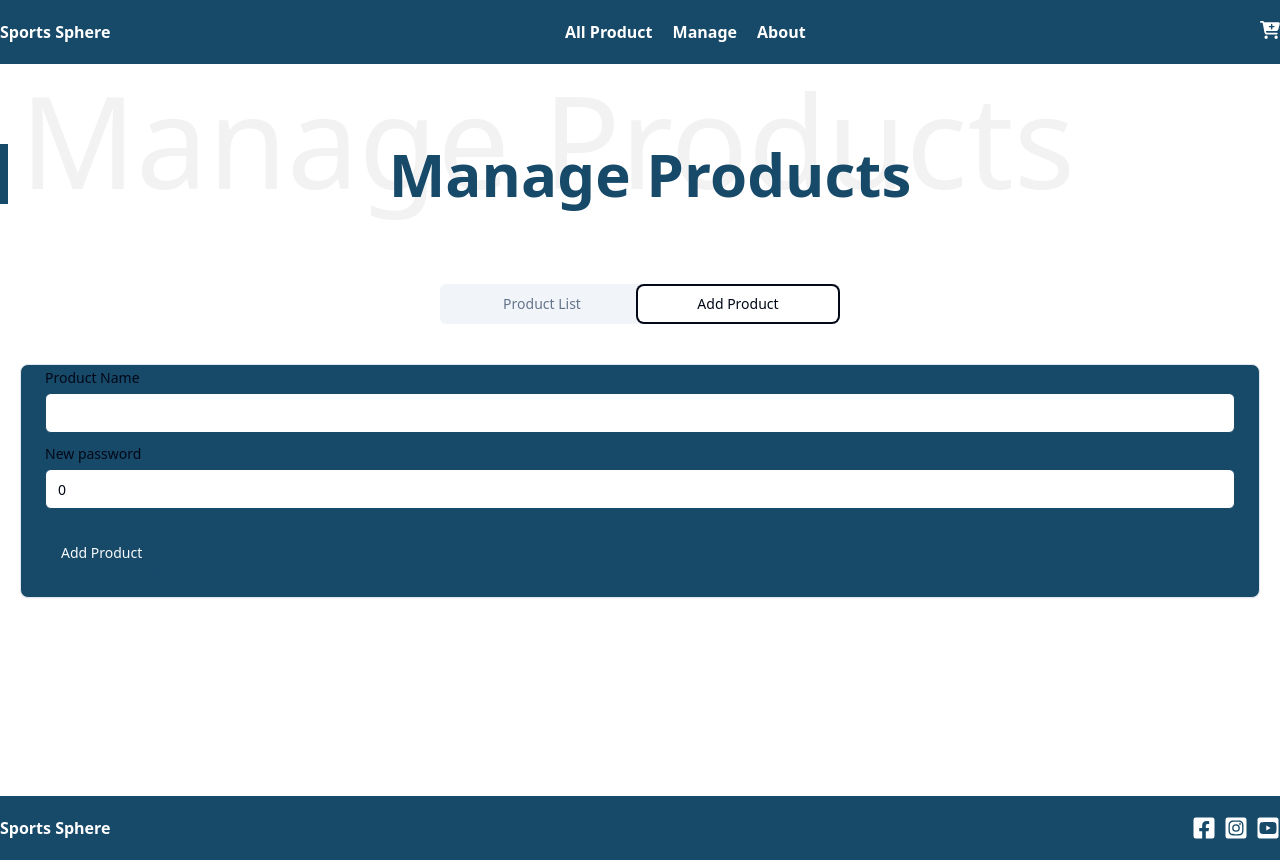
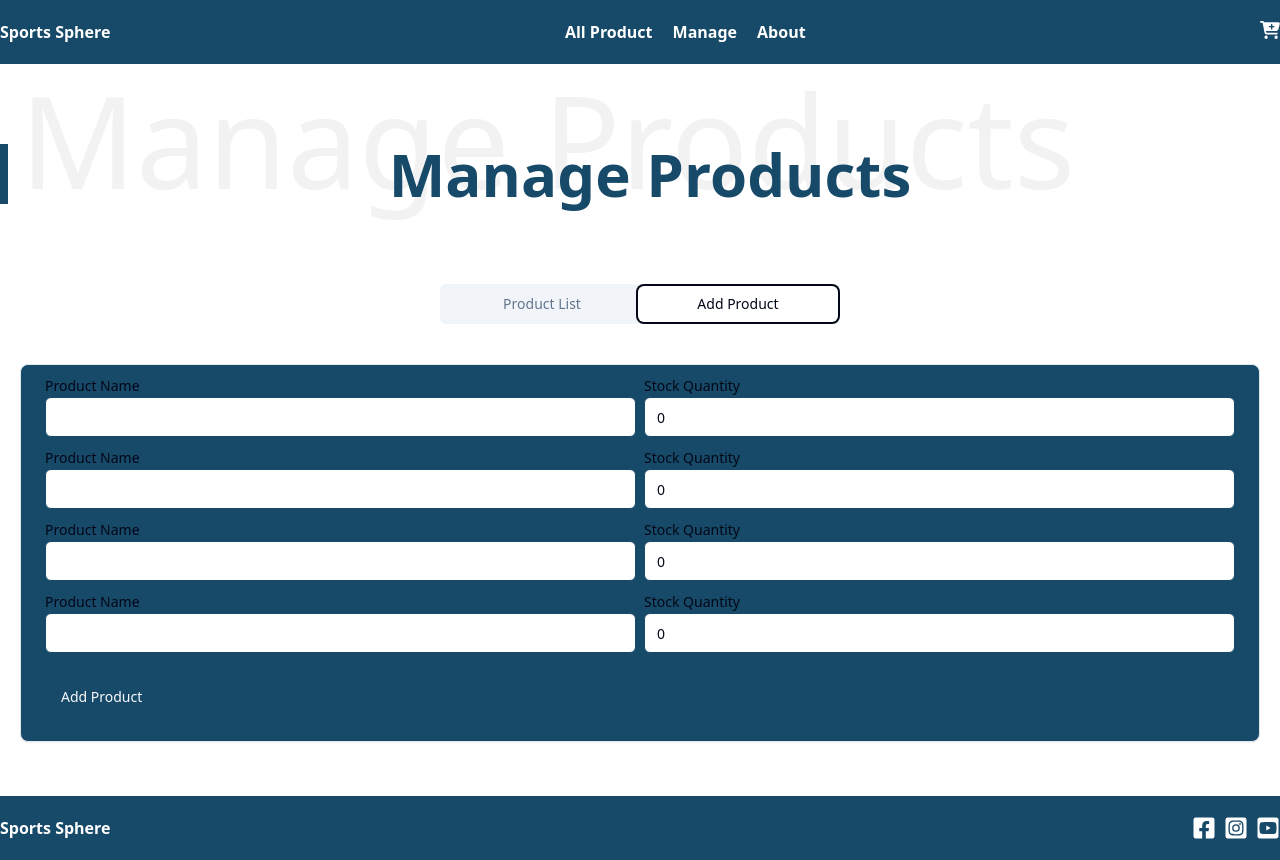
Before and after one commit to ShariarNiaj05/Sports-Sphere-Client, a React (Vite) app: page /manage in a window 1280 px wide. Both pictures are taken after a click on the tab "Add Product". Built offline with nearby package versions, Linux system fonts and the light colour scheme; no server answers.

Commit message:
multiple field added

```diff
--- a/src/components/custom/AddProduct.tsx
+++ b/src/components/custom/AddProduct.tsx
@@ -17,7 +17,7 @@ const AddProduct = () => {
 
     -----------productName: string
       sportsCategory: string
-      stockQuantity: number
+      ---------stockQuantity: number
       brand: string
       rating: number
       productDescription: string
@@ -29,7 +29,9 @@ const AddProduct = () => {
     <form onSubmit={handleForm}>
       <Card>
         <CardContent className="space-y-2">
-          <div className="space-y-1">
+          {/* product name and sports category  */}
+          <div className="flex gap-2 w-full mt-2">
+            <div className="w-1/2">
               <Label htmlFor="current">Product Name</Label>
               <Input
                 id="productName"
@@ -38,14 +40,81 @@ const AddProduct = () => {
                 onChange={(e) => setProductName(e.target.value)}
               />
             </div>
-          <div className="space-y-1">
-            <Label htmlFor="new">New password</Label>
+            <div className="w-1/2">
+              <Label htmlFor="new">Stock Quantity</Label>
               <Input
-              id="new"
+                id="stockQuantity"
                 type="number"
                 value={stockQuantity}
                 onChange={(e) => setStockQuantity(parseFloat(e.target.value))}
               />
+            </div>
+          </div>
+
+          {/* stock quantity and brand  */}
+          <div className="flex gap-2 w-full mt-2">
+            <div className="w-1/2">
+              <Label htmlFor="current">Product Name</Label>
+              <Input
+                id="productName"
+                type="text"
+                value={productName}
+                onChange={(e) => setProductName(e.target.value)}
+              />
+            </div>
+            <div className="w-1/2">
+              <Label htmlFor="new">Stock Quantity</Label>
+              <Input
+                id="stockQuantity"
+                type="number"
+                value={stockQuantity}
+                onChange={(e) => setStockQuantity(parseFloat(e.target.value))}
+              />
+            </div>
+          </div>
+
+          {/* rating and product description  */}
+          <div className="flex gap-2 w-full mt-2">
+            <div className="w-1/2">
+              <Label htmlFor="current">Product Name</Label>
+              <Input
+                id="productName"
+                type="text"
+                value={productName}
+                onChange={(e) => setProductName(e.target.value)}
+              />
+            </div>
+            <div className="w-1/2">
+              <Label htmlFor="new">Stock Quantity</Label>
+              <Input
+                id="stockQuantity"
+                type="number"
+                value={stockQuantity}
+                onChange={(e) => setStockQuantity(parseFloat(e.target.value))}
+              />
+            </div>
+          </div>
+
+          {/* price and image url  */}
+          <div className="flex gap-2 w-full mt-2">
+            <div className="w-1/2">
+              <Label htmlFor="current">Product Name</Label>
+              <Input
+                id="productName"
+                type="text"
+                value={productName}
+                onChange={(e) => setProductName(e.target.value)}
+              />
+            </div>
+            <div className="w-1/2">
+              <Label htmlFor="new">Stock Quantity</Label>
+              <Input
+                id="stockQuantity"
+                type="number"
+                value={stockQuantity}
+                onChange={(e) => setStockQuantity(parseFloat(e.target.value))}
+              />
+            </div>
           </div>
         </CardContent>
         <CardFooter>
```
Lines whose indentation alone changed are shown as unchanged.
